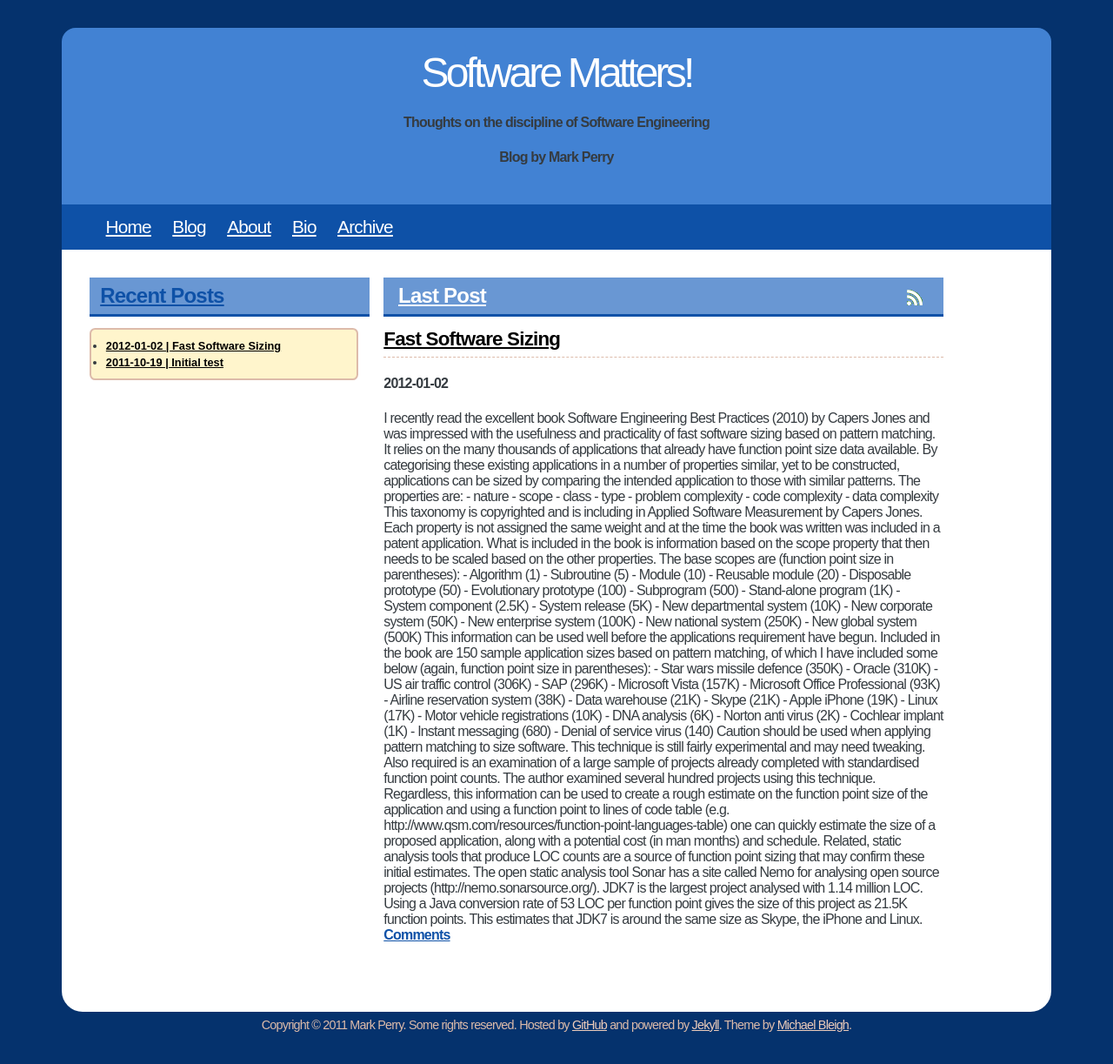
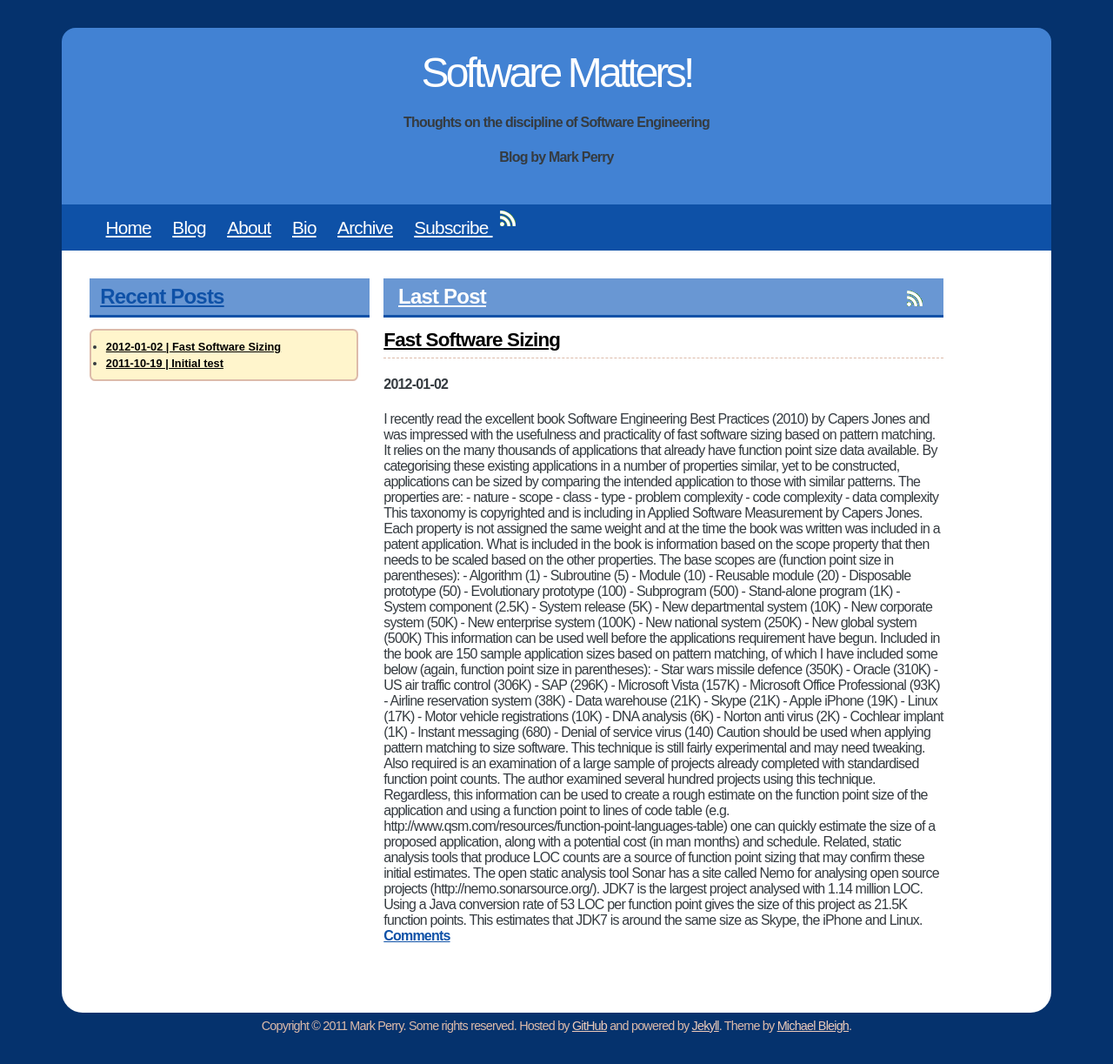
Before and after one commit to kouzouigh/mperry.github.io, a Jekyll site: the page built from index.html, in a window 1280 px wide. Shown: the whole page at 87% size. Built offline with Jekyll 4.4.1, drawn with Linux system fonts in a browser that asks for light colours.

Commit message:
Added subscribe to menu

```diff
--- a/_layouts/master.html
+++ b/_layouts/master.html
@@ -26,6 +26,12 @@
           <li><a href='/about.html'>About</a></li>
           <li><a href='/bio.html'>Bio</a></li>
 		  <li><a href='/archive.html'>Archive</a></li>
+
+			<li>
+				<a href='http://feeds.feedburner.com/mperry'>
+				Subscribe <img src='/images/subscribe-icon.gif' alt='Subscribe'/>
+			</li>
+  	</a>
         </ul>
       </div>
       <div id='content'>
```
